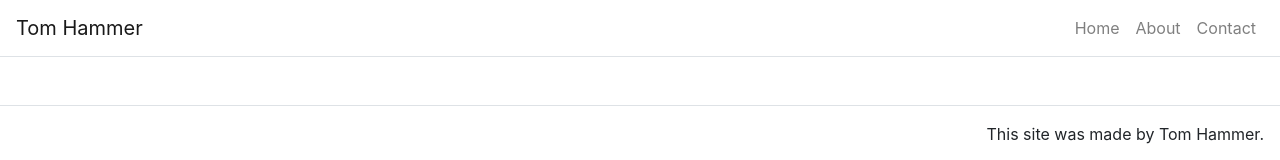
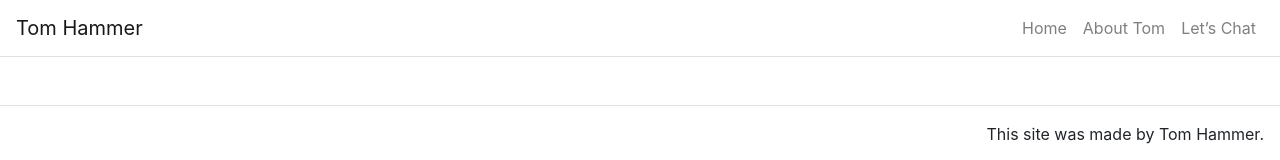
Before and after one commit to tjhammer845/tjhammer845.github.io, a React (Create React App) app: page / in a window 1280 px wide. Shown: the top 160 px of the page. Built offline with nearby package versions, Linux system fonts and the light colour scheme.

Commit message:
header links rename

```diff
--- a/src/App.js
+++ b/src/App.js
@@ -25,13 +25,13 @@ class App extends React.Component {
             home: {
                 title: 'Be Relentless',
                 subTitle: 'Projects the make a difference',
-                text: 'Checkout my projects below'
+                text: 'Checkout some of my work below'
             },
             about: {
-                title: 'About Me'
+                title: 'About Tom'
             },
             contact: {
-                title: 'Let\'s Talk'
+                title: 'Let\'s Chat'
             }
         }
     }
@@ -48,8 +48,8 @@ class App extends React.Component {
                         <Navbar.Collapse id="navbar-toggle">
                             <Nav className="ml-auto">
                                 <Link className="nav-link" to="/react-portfolio-tjh">Home</Link>
-                                <Link className="nav-link" to="/about">About</Link>
-                                <Link className="nav-link" to="/contact">Contact</Link>
+                                <Link className="nav-link" to="/about">About Tom</Link>
+                                <Link className="nav-link" to="/contact">Let&rsquo;s Chat</Link>
                             </Nav>
                         </Navbar.Collapse>
                     </Navbar>
```
Also changed, not shown: 8 other files (tests, documents, lock files or other folders).
